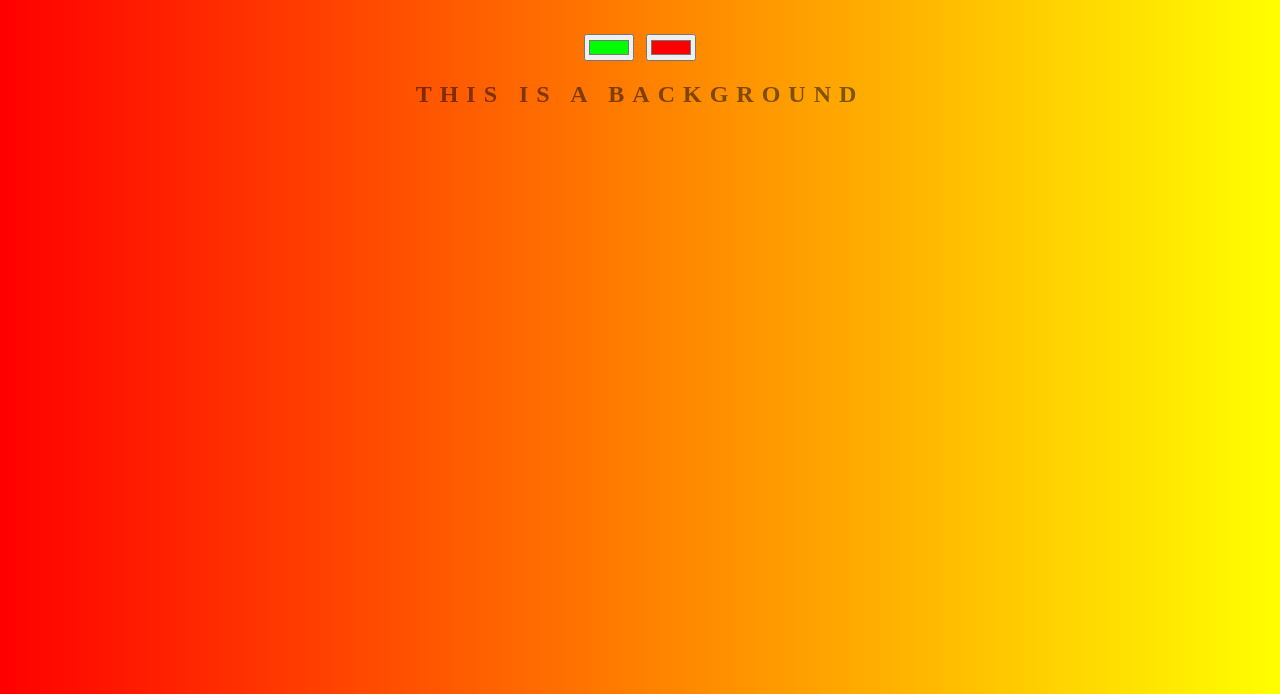
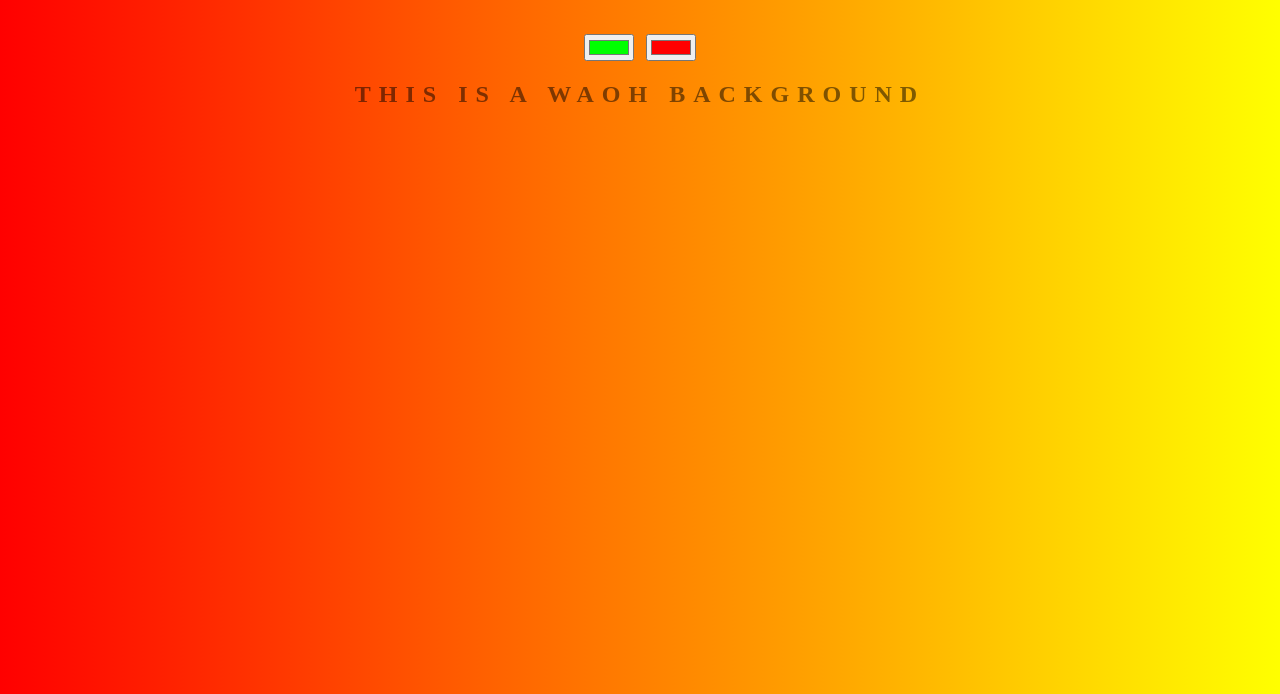
Before and after one commit to yokutoro/background-generator, a plain HTML site: page index.html in a window 1280 px wide. Shown: the part 106-800 px from the top of the page. Drawn offline with Linux system fonts and the light colour scheme.

Commit message:
new text

```diff
--- a/index.html
+++ b/index.html
@@ -8,7 +8,7 @@
 	<h1>COOL Generator</h1>
 	<input class="color1" type="color" name="color1" value="#00ff00">
 	<input class="color2" type="color" name="color2" value="#ff0000">
-	<h2>This is a background</h2>
+	<h2>This is a waoh background</h2>
 	<h3></h3>
 	<script type="text/javascript" src="script.js"></script>
 </body>
```
